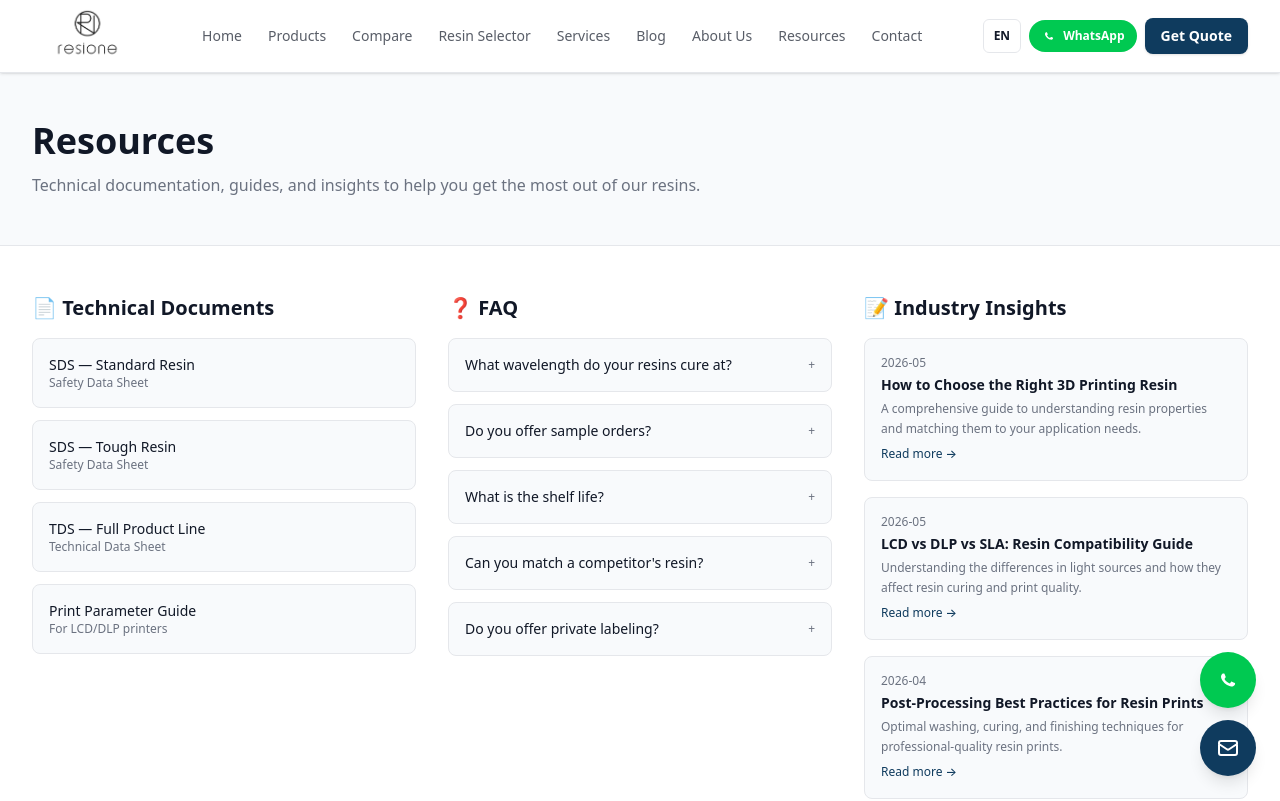
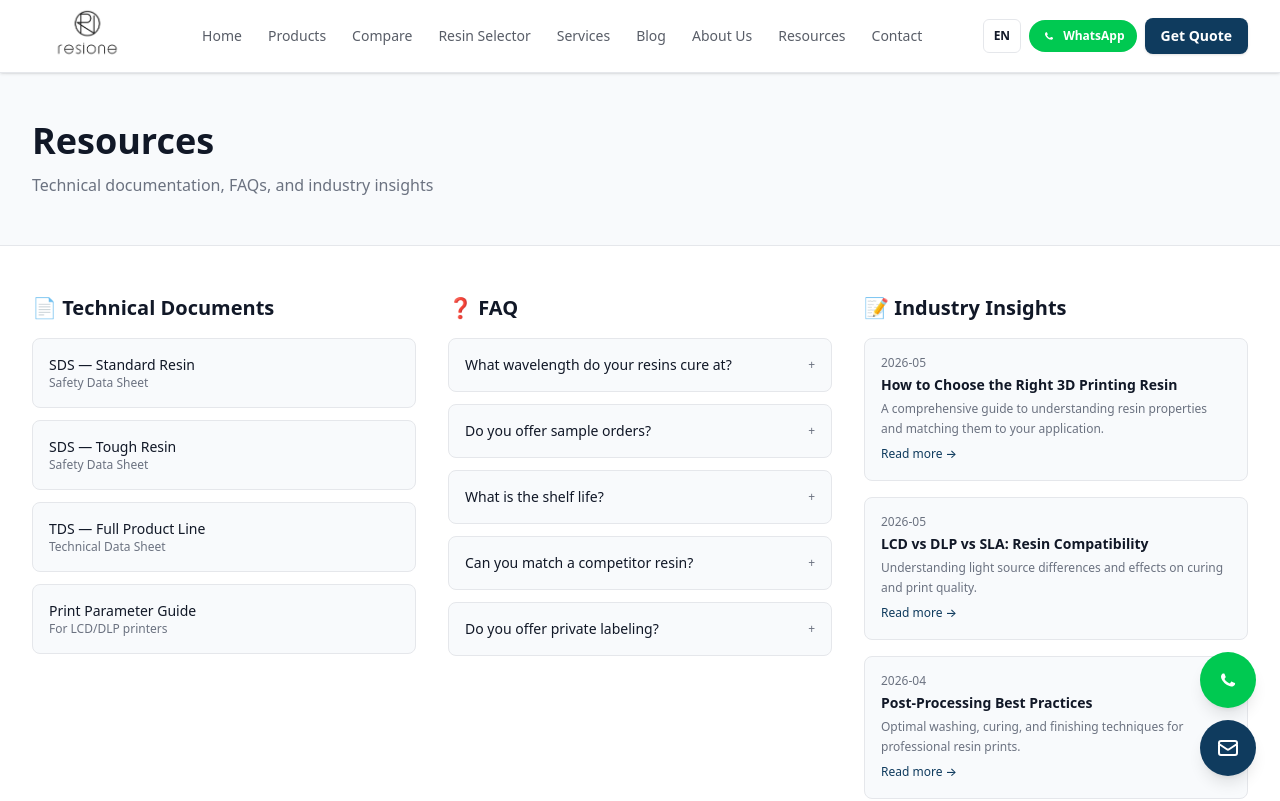
Before and after one commit to 1948128510jj-hue/RESIONE, a Next.js app: page /en/resources in a window 1280 px wide. Shown: the top 801 px of the page. Built offline with nearby package versions, Linux system fonts and the light colour scheme.

Commit message:
fix: Resources页面完整三语翻译——FAQ/文档/文章全部走t() + Selector/Inquiry补键

```diff
--- a/messages/en.json
+++ b/messages/en.json
@@ -107,7 +107,10 @@
     "results": "Recommended Resins",
     "restart": "Start Over",
     "browseAll": "Browse All Products",
-    "customHelp": "Request Custom Help"
+    "customHelp": "Request Custom Help",
+    "q1_text": "What are you printing?",
+    "q2_text": "What property matters most?",
+    "q3_text": "Any special requirements?"
   },
   "services": {
     "title": "OEM & ODM Services",
@@ -155,7 +158,63 @@
     "subtitle": "Technical documentation, FAQs, and industry insights",
     "techDocs": "Technical Documents",
     "faq": "Frequently Asked Questions",
-    "insights": "Industry Insights"
+    "insights": "Industry Insights",
+    "docsTitle": "📄 Technical Documents",
+    "doc1": {
+      "name": "SDS — Standard Resin",
+      "desc": "Safety Data Sheet"
+    },
+    "doc2": {
+      "name": "SDS — Tough Resin",
+      "desc": "Safety Data Sheet"
+    },
+    "doc3": {
+      "name": "TDS — Full Product Line",
+      "desc": "Technical Data Sheet"
+    },
+    "doc4": {
+      "name": "Print Parameter Guide",
+      "desc": "For LCD/DLP printers"
+    },
+    "download": "Download",
+    "faqTitle": "❓ FAQ",
+    "faq1": {
+      "q": "What wavelength do your resins cure at?",
+      "a": "385-405nm, compatible with most consumer and professional LCD/DLP 3D printers."
+    },
+    "faq2": {
+      "q": "Do you offer sample orders?",
+      "a": "Yes! Sample kits (1-2 kg) available for testing before bulk orders."
+    },
+    "faq3": {
+      "q": "What is the shelf life?",
+      "a": "12 months stored in cool dark place (15-30°C). Keep sealed, away from UV light."
+    },
+    "faq4": {
+      "q": "Can you match a competitor resin?",
+      "a": "Yes, our R&D team can analyze and formulate matching or exceeding competitor specs."
+    },
+    "faq5": {
+      "q": "Do you offer private labeling?",
+      "a": "Yes. Full OEM/ODM: custom bottles, labels, packaging."
+    },
+    "blogTitle": "📝 Industry Insights",
+    "readMore": "Read more →",
+    "post1": {
+      "date": "2026-05",
+      "title": "How to Choose the Right 3D Printing Resin",
+      "excerpt": "A comprehensive guide to understanding resin properties and matching them to your application."
+    },
+    "post2": {
+      "date": "2026-05",
+      "title": "LCD vs DLP vs SLA: Resin Compatibility",
+      "excerpt": "Understanding light source differences and effects on curing and print quality."
+    },
+    "post3": {
+      "date": "2026-04",
+      "title": "Post-Processing Best Practices",
+      "excerpt": "Optimal washing, curing, and finishing techniques for professional resin prints."
+    }
   },
   "contact": {
     "title": "Contact Us",
@@ -188,7 +247,8 @@
     "step2": "We send a detailed quote within 24 hours",
     "step3": "We discuss customization options if needed",
     "step4": "Sample production (if required)",
-    "step5": "Bulk order and delivery"
+    "step5": "Bulk order and delivery",
+    "heroSub": "Fill out the form below and we will get back to you within 24 hours with pricing, samples, and technical recommendations."
   },
   "footer": {
     "companyDesc": "Professional manufacturer of LCD UV-curing 3D printing resins. Serving customers in 50+ countries worldwide.",
--- a/messages/ja.json
+++ b/messages/ja.json
@@ -100,7 +100,10 @@
   },
   "selector": {
     "title": "樹脂セレクター",
-    "subtitle": "いくつかの質問に答えるだけで、最適なレジンをおすすめします。"
+    "subtitle": "いくつかの質問に答えるだけで、最適なレジンをおすすめします。",
+    "q1_text": "何を印刷しますか？",
+    "q2_text": "最も重要な特性は？",
+    "q3_text": "特別な要件はありますか？"
   },
   "services": {
     "title": "OEM & ODM サービス",
@@ -148,7 +151,63 @@
     "subtitle": "技術文書、よくある質問、業界インサイト",
     "techDocs": "技術文書",
     "faq": "よくある質問",
-    "insights": "業界インサイト"
+    "insights": "業界インサイト",
+    "docsTitle": "📄 技術文書",
+    "doc1": {
+      "name": "SDS — 標準レジン",
+      "desc": "安全データシート"
+    },
+    "doc2": {
+      "name": "SDS — 強靭レジン",
+      "desc": "安全データシート"
+    },
+    "doc3": {
+      "name": "TDS — 全製品ライン",
+      "desc": "技術データシート"
+    },
+    "doc4": {
+      "name": "印刷パラメータガイド",
+      "desc": "LCD/DLPプリンター用"
+    },
+    "download": "ダウンロード",
+    "faqTitle": "❓ よくある質問",
+    "faq1": {
+      "q": "硬化波長は？",
+      "a": "385-405nm、ほとんどの民生用・業務用LCD/DLP 3Dプリンターに対応。"
+    },
+    "faq2": {
+      "q": "サンプル注文は可能？",
+      "a": "はい！大量注文前に1-2kgのサンプルキットでテストいただけます。"
+    },
+    "faq3": {
+      "q": "保存期間は？",
+      "a": "冷暗所（15-30°C）で12ヶ月。密閉し紫外線を避けて保管。"
+    },
+    "faq4": {
+      "q": "競合レジンに合わせられる？",
+      "a": "はい、研究開発チームが競合品を分析し同等以上の処方を開発します。"
+    },
+    "faq5": {
+      "q": "プライベートブランド対応は？",
+      "a": "はい。ボトル、ラベル、パッケージのカスタムOEM/ODM全般対応。"
+    },
+    "blogTitle": "📝 業界インサイト",
+    "readMore": "続きを読む →",
+    "post1": {
+      "date": "2026-05",
+      "title": "3Dプリントレジンの選び方",
+      "excerpt": "レジン特性を理解し用途に合わせるための包括的ガイド。"
+    },
+    "post2": {
+      "date": "2026-05",
+      "title": "LCD vs DLP vs SLA：互換性",
+      "excerpt": "光源の違いと硬化・印刷品質への影響を解説。"
+    },
+    "post3": {
+      "date": "2026-04",
+      "title": "後処理のベストプラクティス",
+      "excerpt": "プロ品質のレジン印刷物のための洗浄・硬化・仕上げ技術。"
+    }
   },
   "contact": {
     "title": "お問い合わせ",
@@ -181,7 +240,8 @@
     "step2": "24時間以内に見積もりをお送りします",
     "step3": "必要に応じてカスタマイズオプションをご提案します",
     "step4": "サンプル製作（必要な場合）",
-    "step5": "量産・出荷"
+    "step5": "量産・出荷",
+    "heroSub": "以下のフォームにご記入ください。24時間以内に価格、サンプル、技術的推奨事項をご返信します。"
   },
   "footer": {
     "companyDesc": "プロ仕様LCD UV硬化3Dプリントレジンのメーカー。世界50カ国以上のお客様にサービスを提供しています。",
--- a/messages/zh.json
+++ b/messages/zh.json
@@ -107,7 +107,10 @@
     "results": "推荐树脂",
     "restart": "重新选择",
     "browseAll": "浏览全部产品",
-    "customHelp": "请求定制帮助"
+    "customHelp": "请求定制帮助",
+    "q1_text": "您要打印什么？",
+    "q2_text": "最看重什么性能？",
+    "q3_text": "有特殊要求吗？"
   },
   "services": {
     "title": "OEM & ODM 定制服务",
@@ -155,7 +158,63 @@
     "subtitle": "技术文档、常见问题和行业洞察",
     "techDocs": "技术文档",
     "faq": "常见问题",
-    "insights": "行业洞察"
+    "insights": "行业洞察",
+    "docsTitle": "📄 技术文档",
+    "doc1": {
+      "name": "SDS — 标准树脂",
+      "desc": "安全数据表"
+    },
+    "doc2": {
+      "name": "SDS — 坚韧树脂",
+      "desc": "安全数据表"
+    },
+    "doc3": {
+      "name": "TDS — 全产品线",
+      "desc": "技术数据表"
+    },
+    "doc4": {
+      "name": "打印参数指南",
+      "desc": "适用于LCD/DLP打印机"
+    },
+    "download": "下载",
+    "faqTitle": "❓ 常见问题",
+    "faq1": {
+      "q": "树脂在什么波长下固化？",
+      "a": "385-405nm，兼容大多数消费级和专业级LCD/DLP 3D打印机。"
+    },
+    "faq2": {
+      "q": "提供样品订单吗？",
+      "a": "提供！可订购1-2kg样品套装，批量下单前进行测试。"
+    },
+    "faq3": {
+      "q": "保质期多久？",
+      "a": "阴凉避光处（15-30°C）密封保存12个月，远离紫外光。"
+    },
+    "faq4": {
+      "q": "能匹配竞品树脂吗？",
+      "a": "可以，我们的研发团队可分析并配制匹配或超越竞品规格的树脂。"
+    },
+    "faq5": {
+      "q": "提供自有品牌服务吗？",
+      "a": "当然。全面OEM/ODM服务：定制瓶型、标签、包装。"
+    },
+    "blogTitle": "📝 行业洞察",
+    "readMore": "阅读更多 →",
+    "post1": {
+      "date": "2026-05",
+      "title": "如何选择合适的3D打印树脂",
+      "excerpt": "全面了解树脂性能并将其与应用需求匹配的指南。"
+    },
+    "post2": {
+      "date": "2026-05",
+      "title": "LCD vs DLP vs SLA：树脂兼容性",
+      "excerpt": "了解光源差异及其对固化和打印质量的影响。"
+    },
+    "post3": {
+      "date": "2026-04",
+      "title": "后处理最佳实践",
+      "excerpt": "专业级树脂打印件的最佳清洗、固化和精修技术。"
+    }
   },
   "contact": {
     "title": "联系我们",
@@ -188,7 +247,8 @@
     "step2": "24小时内发送详细报价",
     "step3": "必要时讨论定制方案",
     "step4": "样品生产（如需）",
-    "step5": "批量订单生产与发货"
+    "step5": "批量订单生产与发货",
+    "heroSub": "填写以下表单，我们将在24小时内回复报价、样品和技术建议。"
   },
   "footer": {
     "companyDesc": "专业LCD光固化3D打印树脂制造商，产品销往全球50+国家和地区。",
--- a/src/app/[locale]/resources/page.tsx
+++ b/src/app/[locale]/resources/page.tsx
@@ -1,82 +1,61 @@
 import Link from "next/link";
-import { getTranslations } from "next-intl/server";
+import { getTranslations, setRequestLocale } from "next-intl/server";
 import type { Metadata } from "next";
 
 export const metadata: Metadata = { title: "Resources", description: "Technical resources, SDS/TDS downloads, print parameter guides." };
 
-export default async function ResourcesPage() {
+export default async function ResourcesPage({ params }: { params: Promise<{ locale: string }> }) {
+  const { locale } = await params;
+  setRequestLocale(locale);
   const t = await getTranslations("resources");
   return (
     <div className="bg-white">
       <section className="bg-surface border-b border-border">
         <div className="container-wide py-12">
-          <h1 className="text-3xl sm:text-4xl font-bold text-foreground mb-3">Resources</h1>
-          <p className="text-muted max-w-2xl">
-            Technical documentation, guides, and insights to help you get the most out of our resins.
-          </p>
+          <h1 className="text-3xl sm:text-4xl font-bold text-foreground mb-3">{t("title")}</h1>
+          <p className="text-muted max-w-2xl">{t("subtitle")}</p>
         </div>
       </section>
-
       <div className="container-wide py-12">
         <div className="grid grid-cols-1 lg:grid-cols-3 gap-8">
-          {/* SDS/TDS Downloads */}
           <div>
-            <h2 className="text-xl font-bold mb-4">📄 Technical Documents</h2>
+            <h2 className="text-xl font-bold mb-4">{t("docsTitle")}</h2>
             <div className="space-y-3">
-              {[
-                { name: "SDS — Standard Resin", desc: "Safety Data Sheet" },
-                { name: "SDS — Tough Resin", desc: "Safety Data Sheet" },
-                { name: "TDS — Full Product Line", desc: "Technical Data Sheet" },
-                { name: "Print Parameter Guide", desc: "For LCD/DLP printers" },
-              ].map((doc) => (
-                <div key={doc.name} className="p-4 bg-surface border border-border rounded-lg flex items-center justify-between group hover:border-primary/30 transition-colors">
+              {[ { k:"doc1" }, { k:"doc2" }, { k:"doc3" }, { k:"doc4" } ].map((d) => (
+                <div key={d.k} className="p-4 bg-surface border border-border rounded-lg flex items-center justify-between group hover:border-primary/30 transition-colors">
                   <div>
-                    <p className="font-medium text-sm">{doc.name}</p>
-                    <p className="text-xs text-muted">{doc.desc}</p>
+                    <p className="font-medium text-sm">{t(`${d.k}.name`)}</p>
+                    <p className="text-xs text-muted">{t(`${d.k}.desc`)}</p>
                   </div>
-                  <span className="text-primary text-sm font-medium opacity-0 group-hover:opacity-100 transition-opacity">Download</span>
+                  <span className="text-primary text-sm font-medium opacity-0 group-hover:opacity-100 transition-opacity">{t("download")}</span>
                 </div>
               ))}
             </div>
           </div>
-
-          {/* FAQ */}
           <div>
-            <h2 className="text-xl font-bold mb-4">❓ FAQ</h2>
+            <h2 className="text-xl font-bold mb-4">{t("faqTitle")}</h2>
             <div className="space-y-3">
-              {[
-                { q: "What wavelength do your resins cure at?", a: "Our standard resins cure at 385-405nm, compatible with most consumer and professional LCD/DLP 3D printers." },
-                { q: "Do you offer sample orders?", a: "Yes! We offer sample kits (1-2 kg) so you can test our resins before placing bulk orders." },
-                { q: "What is the shelf life?", a: "12 months when stored in a cool, dark place (15-30°C). Keep bottles sealed and away from UV light." },
-                { q: "Can you match a competitor's resin?", a: "Yes, our R&D team can analyze and formulate resins matching or exceeding competitor specifications." },
-                { q: "Do you offer private labeling?", a: "Absolutely. We provide full OEM/ODM services including custom bottle design, labels, and packaging." },
-              ].map((faq) => (
-                <details key={faq.q} className="p-4 bg-surface border border-border rounded-lg group">
+              {[ { k:"faq1" }, { k:"faq2" }, { k:"faq3" }, { k:"faq4" }, { k:"faq5" } ].map((f) => (
+                <details key={f.k} className="p-4 bg-surface border border-border rounded-lg group">
                   <summary className="font-medium text-sm cursor-pointer list-none flex items-center justify-between">
-                    {faq.q}
+                    {t(`${f.k}.q`)}
                     <span className="text-muted text-xs group-open:hidden">+</span>
                     <span className="text-muted text-xs hidden group-open:inline">−</span>
                   </summary>
-                  <p className="text-sm text-muted mt-3 leading-relaxed">{faq.a}</p>
+                  <p className="text-sm text-muted mt-3 leading-relaxed">{t(`${f.k}.a`)}</p>
                 </details>
               ))}
             </div>
           </div>
-
-          {/* Blog */}
           <div>
-            <h2 className="text-xl font-bold mb-4">📝 Industry Insights</h2>
+            <h2 className="text-xl font-bold mb-4">{t("blogTitle")}</h2>
             <div className="space-y-4">
-              {[
-                { title: "How to Choose the Right 3D Printing Resin", date: "2026-05", excerpt: "A comprehensive guide to understanding resin properties and matching them to your application needs." },
-                { title: "LCD vs DLP vs SLA: Resin Compatibility Guide", date: "2026-05", excerpt: "Understanding the differences in light sources and how they affect resin curing and print quality." },
-                { title: "Post-Processing Best Practices for Resin Prints", date: "2026-04", excerpt: "Optimal washing, curing, and finishing techniques for professional-quality resin prints." },
-              ].map((post) => (
-                <div key={post.title} className="p-4 bg-surface border border-border rounded-lg">
-                  <p className="text-xs text-muted mb-1">{post.date}</p>
-                  <h3 className="font-semibold text-sm mb-1">{post.title}</h3>
-                  <p className="text-xs text-muted leading-relaxed">{post.excerpt}</p>
-                  <span className="text-primary text-xs font-medium mt-2 inline-block">Read more →</span>
+              {[ { k:"post1" }, { k:"post2" }, { k:"post3" } ].map((p) => (
+                <div key={p.k} className="p-4 bg-surface border border-border rounded-lg">
+                  <p className="text-xs text-muted mb-1">{t(`${p.k}.date`)}</p>
+                  <h3 className="font-semibold text-sm mb-1">{t(`${p.k}.title`)}</h3>
+                  <p className="text-xs text-muted leading-relaxed">{t(`${p.k}.excerpt`)}</p>
+                  <span className="text-primary text-xs font-medium mt-2 inline-block">{t("readMore")}</span>
                 </div>
               ))}
             </div>
```
